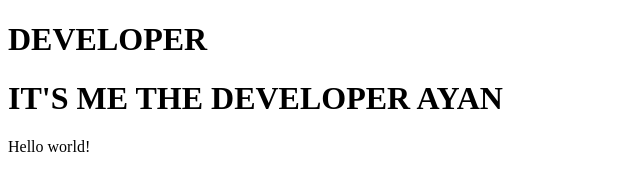
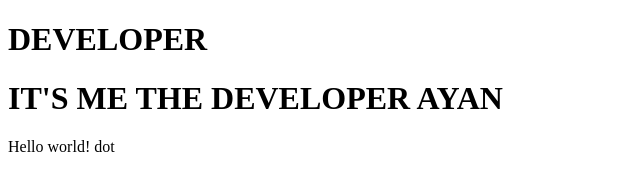
Before and after one commit to Ayan-Alam-07/localrepo, a plain HTML site: page index.html in a window 1280 px wide. Shown: the full height of the page, 0-640 px from the left. Drawn offline with Linux system fonts and the light colour scheme.

Commit message:
add a dot

```diff
--- a/index.html
+++ b/index.html
@@ -8,6 +8,6 @@
   <body>
     <h1>DEVELOPER</h1>
     <h1>IT'S ME THE DEVELOPER AYAN</h1>
-    <p>Hello world!</p>
+    <p>Hello world! dot</p>
   </body>
 </html>
```
